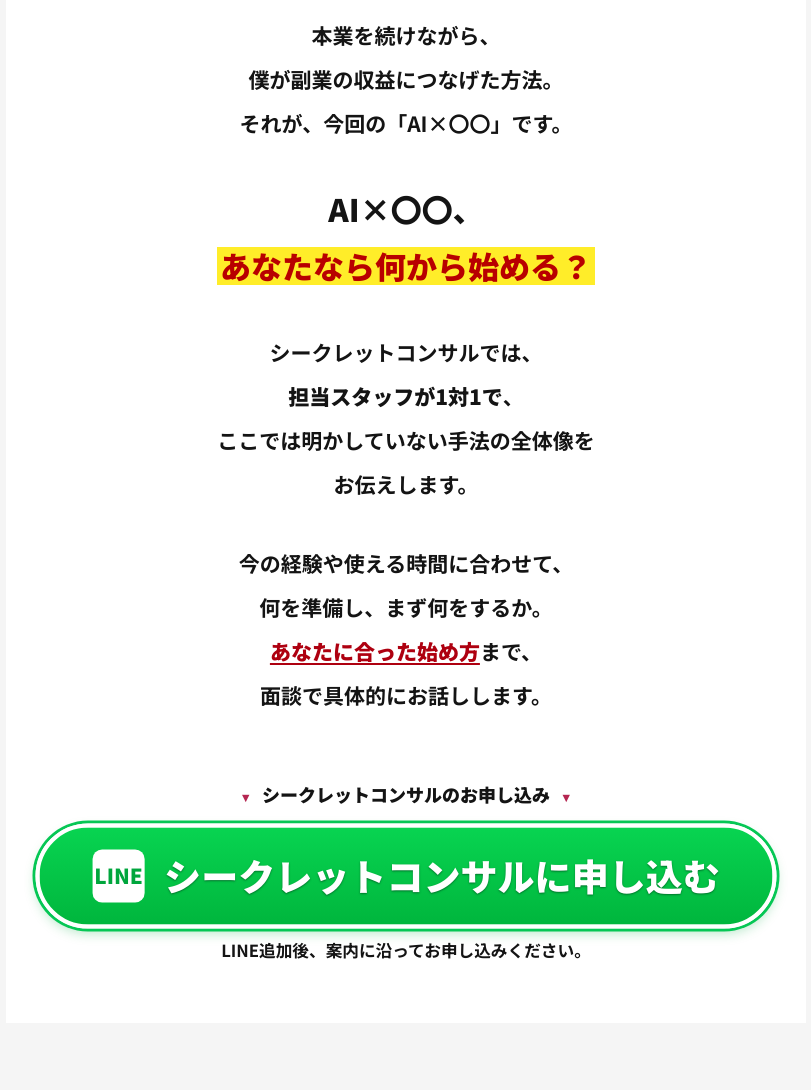
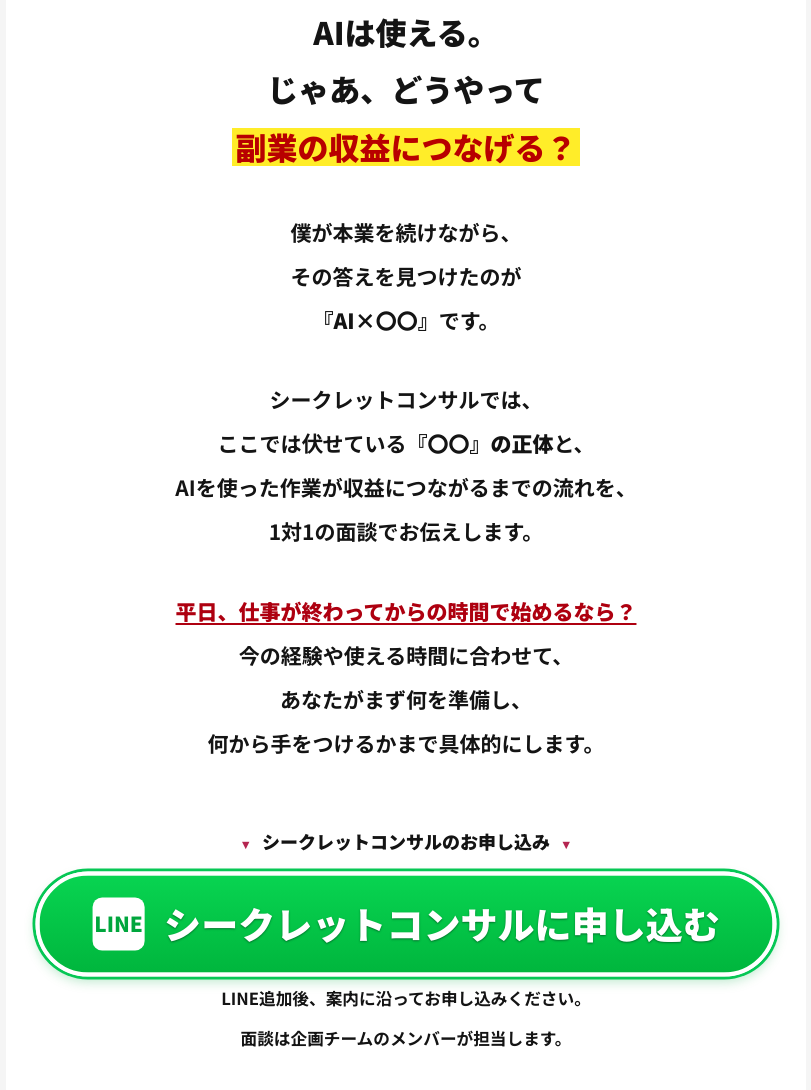
Before and after one commit to smitch-ai-works/secret-consult-materials, a plain HTML site: page line-lp.html in a window 1280 px wide. Shown: the part 1353-2443 px from the top of the page, without its empty margins (234-1045 px from the left). Before the commit the page ends 2376 px from the top, so only its background shows below. Drawn offline with Linux system fonts and the light colour scheme.

Commit message:
Strengthen the Secret Consult application copy for review

```diff
--- a/line-lp.html
+++ b/line-lp.html
@@ -1,9 +1,9 @@
 <!DOCTYPE html>
 
-<html lang="ja"><head><meta charset="utf-8"/><meta content="width=device-width,initial-scale=1" name="viewport"/><meta content="noindex,nofollow" name="robots"/><title>シークレットコンサル｜お申し込み</title><meta content="AI×〇〇の手法を担当スタッフが1対1でお伝えするシークレットコンサル。LINE追加後、案内に沿ってお申し込みください。" name="description"/><link href="data:," rel="icon"/><link href="line-lp/v3/style.css?v=183244a36204" rel="stylesheet"/><script defer="" src="line-lp/config.js?v=653be7b3dfaf"></script><script defer="" src="line-lp/v3/page.js?v=c12a1467c7a5"></script></head><body><main>
+<html lang="ja"><head><meta charset="utf-8"/><meta content="width=device-width,initial-scale=1" name="viewport"/><meta content="noindex,nofollow" name="robots"/><title>シークレットコンサル｜お申し込み</title><meta content="AI×〇〇の手法を1対1でお伝えするシークレットコンサル。LINE追加後、案内に沿ってお申し込みください。" name="description"/><link href="data:," rel="icon"/><link href="line-lp/v3/style.css?v=183244a36204" rel="stylesheet"/><script defer="" src="line-lp/config.js?v=653be7b3dfaf"></script><script defer="" src="line-lp/v3/page.js?v=c12a1467c7a5"></script></head><body><main>
 <header class="campaign"><h1 class="visually-hidden">手法解禁 シークレットコンサル</h1><img alt="副業経験ゼロ。たった3ヶ月で月124万円達成。AI×〇〇 ライバル不在の完全裏技スキーム。手法解禁 シークレットコンサル。参加者限定10大特典。" class="campaign-visual" fetchpriority="high" height="1599" src="line-lp/v3/assets/企画バナー.png?v=a6ad191f9dea" width="984"/></header>
 <section aria-label="シークレットコンサルのお申し込み" class="entry"><p class="entry-caption">シークレットコンサルのお申し込み</p><button data-line-entry="" type="button"><span aria-hidden="true" class="line-mark">LINE</span><span>シークレットコンサルに申し込む</span></button><p><small>LINE追加後、案内に沿ってお申し込みください。</small></p></section>
 <section class="message"><h2>僕からのメッセージ</h2><video aria-label="僕からのメッセージ" controls="" height="1080" playsinline="" poster="line-lp/v3/assets/本人動画ポスター.jpg?v=aa05ce0bf710" preload="none" width="1920"><source src="line-lp/v3/assets/本人メッセージ.mp4?v=453d3303dc4d" type="video/mp4"/></video></section>
-<section aria-label="企画のご案内" class="letter"><p>本業を続けながら、<br/>僕が副業の収益につなげた方法。<br/>それが、今回の「AI×〇〇」です。</p><p class="reveal-copy"><strong>AI×〇〇、<br/><mark>あなたなら何から始める？</mark></strong></p><p>シークレットコンサルでは、<br/><strong>担当スタッフが1対1で</strong>、<br/>ここでは明かしていない手法の全体像を<br/>お伝えします。</p><p class="line-announcement">今の経験や使える時間に合わせて、<br/>何を準備し、まず何をするか。<br/><strong>あなたに合った始め方</strong>まで、<br/>面談で具体的にお話しします。</p></section>
-<section aria-label="シークレットコンサルのお申し込み" class="entry"><p class="entry-caption">シークレットコンサルのお申し込み</p><button data-line-entry="" type="button"><span aria-hidden="true" class="line-mark">LINE</span><span>シークレットコンサルに申し込む</span></button><p><small>LINE追加後、案内に沿ってお申し込みください。</small></p></section>
+<section aria-label="企画のご案内" class="letter"><p class="reveal-copy"><strong>AIは使える。<br/>じゃあ、どうやって<br/><mark>副業の収益につなげる？</mark></strong></p><p>僕が本業を続けながら、<br/>その答えを見つけたのが<br/><strong>『AI×〇〇』</strong>です。</p><p>シークレットコンサルでは、<br/>ここでは伏せている<strong>『〇〇』の正体</strong>と、<br/>AIを使った作業が収益につながるまでの流れを、<br/>1対1の面談でお伝えします。</p><p class="line-announcement"><strong>平日、仕事が終わってからの時間で始めるなら？</strong><br/>今の経験や使える時間に合わせて、<br/>あなたがまず何を準備し、<br/>何から手をつけるかまで具体的にします。</p></section>
+<section aria-label="シークレットコンサルのお申し込み" class="entry"><p class="entry-caption">シークレットコンサルのお申し込み</p><button data-line-entry="" type="button"><span aria-hidden="true" class="line-mark">LINE</span><span>シークレットコンサルに申し込む</span></button><p><small>LINE追加後、案内に沿ってお申し込みください。</small><br/><small>面談は企画チームのメンバーが担当します。</small></p></section>
 </main><dialog aria-labelledby="notice-title" id="registration-notice"><h2 id="notice-title">受付の準備中です。</h2><p>登録のご案内まで、もう少しお待ちください。</p><form method="dialog"><button type="submit">閉じる</button></form></dialog></body></html>
```
